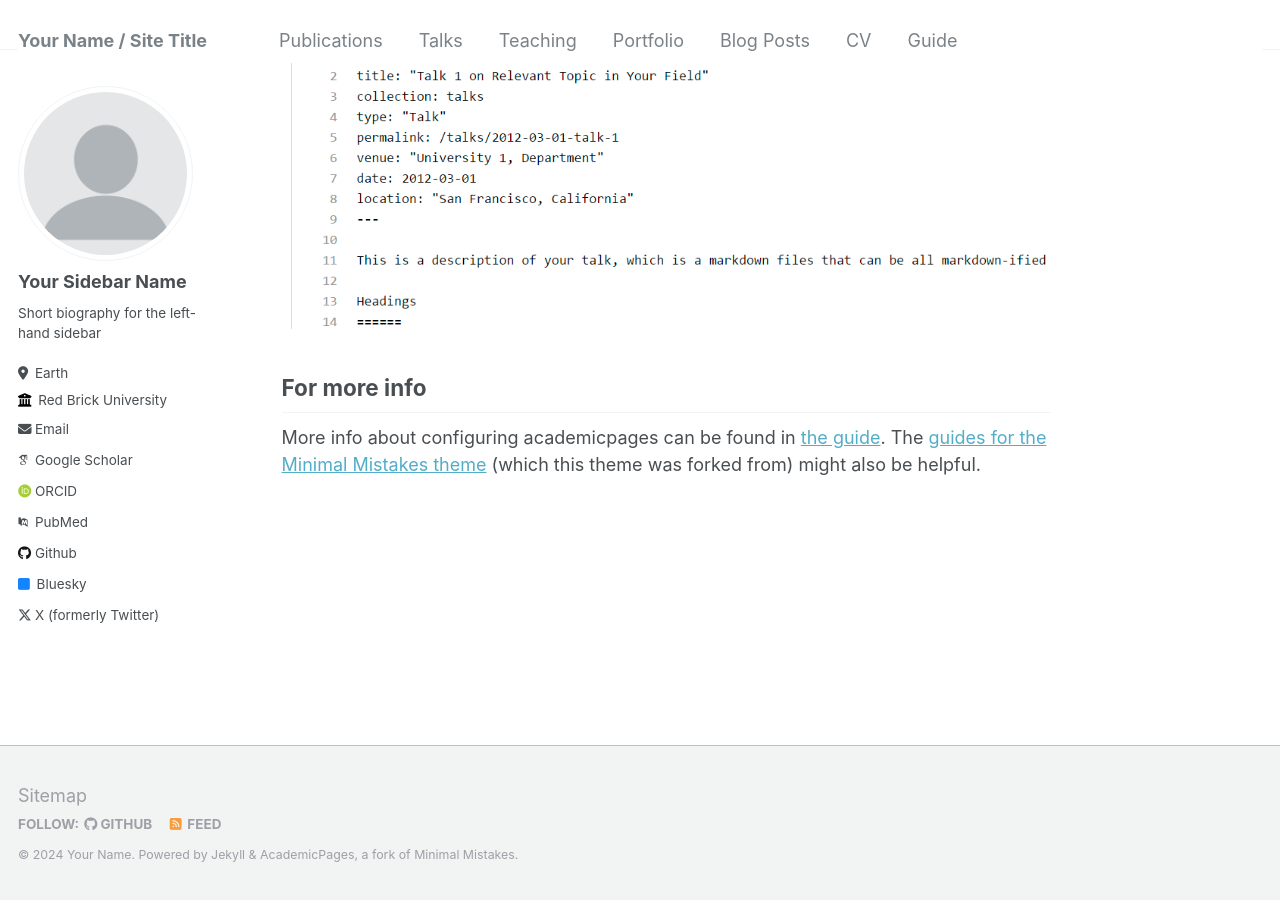
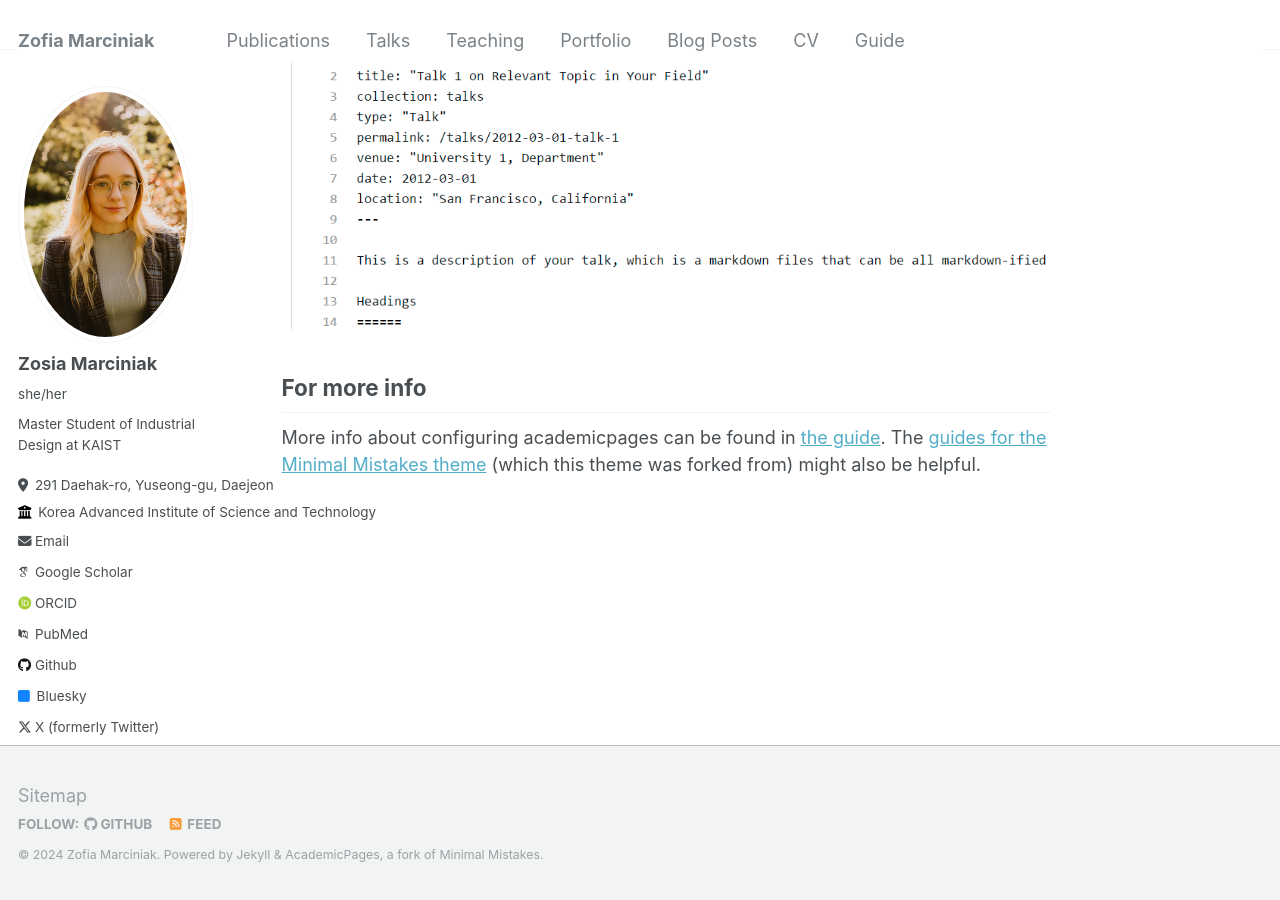
Before and after one commit to zosia-hci/zosia-hci.github.io, a Jekyll site: the page built from _pages/about.md, in a window 1280 px wide and 900 px high, scrolled down 2640 px. Built offline with Jekyll 4.4.1, drawn with Linux system fonts in a browser that asks for light colours; some web fonts are replaced.

Commit message:
Update _config.yml

```diff
--- a/_config.yml
+++ b/_config.yml
@@ -8,41 +8,41 @@
 
 # Basic Site Settings
 locale                   : "en-US"
-title                    : "Your Name / Site Title"
+title                    : "Zofia Marciniak"
 title_separator          : "-"
-name                     : &name "Your Name"
-description              : &description "personal description"
-url                      : https://academicpages.github.io # the base hostname & protocol for your site e.g. "https://mmistakes.github.io"
+name                     : &name "Zofia Marciniak"
+description              : &description "Master Student of Industrial Design at KAIST"
+url                      : https://zosia-hci.github.io # the base hostname & protocol for your site e.g. "https://mmistakes.github.io"
 baseurl                  : "" # the subpath of your site, e.g. "/blog"
-repository               : "academicpages/academicpages.github.io"
+repository               : "zosia-hci/zosia-hci.github.io"
 
 # Site Author - The following control what appear as part of the author content on the side bar.
 #               If a field is blank the icon and link will not appear, otherwise it will be shown.
 #               Additional customization can be done by editing /_includes/author-profile.html
 author:
   # Biographic information
-  avatar           : "profile.png"
-  name             : "Your Sidebar Name"
-  pronouns         : # example: "she/her"
-  bio              : "Short biography for the left-hand sidebar"
-  location         : "Earth"
-  employer         : "Red Brick University"
+  avatar           : "profile-pic-300x450.jpg"
+  name             : "Zosia Marciniak"
+  pronouns         : "she/her" # example: "she/her"
+  bio              : "Master Student of Industrial Design at KAIST"
+  location         : "291 Daehak-ro, Yuseong-gu, Daejeon"
+  employer         : "Korea Advanced Institute of Science and Technology"
   uri              : # URL
-  email            : "none@example.org"
+  email            : "zofia.marciniak@kaist.ac.kr"
 
   # Academic websites
   arxiv            : # URL - Update with the correct link to your profile
-  googlescholar    : "https://scholar.google.com/citations?user=PS_CX0AAAAAJ"
+  googlescholar    : "https://scholar.google.com/citations?user=nPJl6dIAAAAJ"
   impactstory      : # URL
-  orcid            : "http://orcid.org/yourorcidurl"
-  pubmed           : "https://www.ncbi.nlm.nih.gov/pubmed/?term=john+snow"
+  orcid            : "https://orcid.org/0000-0003-1783-0994"
+  pubmed           : ""
   researchgate     : # URL
 
   # Repositories and software development
   bitbucket        : # Username - Update with your username on the site
   codepen          : # Username
   dribbble         : # Username
-  github           : "academicpages"
+  github           : "zosiazamoyska"
   kaggle           : # Username
   stackoverflow    : # User number or user number and name (i.e., use "1" or "1/jeff-atwood")
 
@@ -64,7 +64,7 @@ author:
   steam            : # Username
   telegram         : # URL
   tumblr           : # Username
-  twitter          : "UniofOxford"  # Replace this with your X / Twitter handle
+  twitter          : ""  # Replace this with your X / Twitter handle
   vine             : # Username
   weibo            : # Username
   wikipedia        : # Username
```
